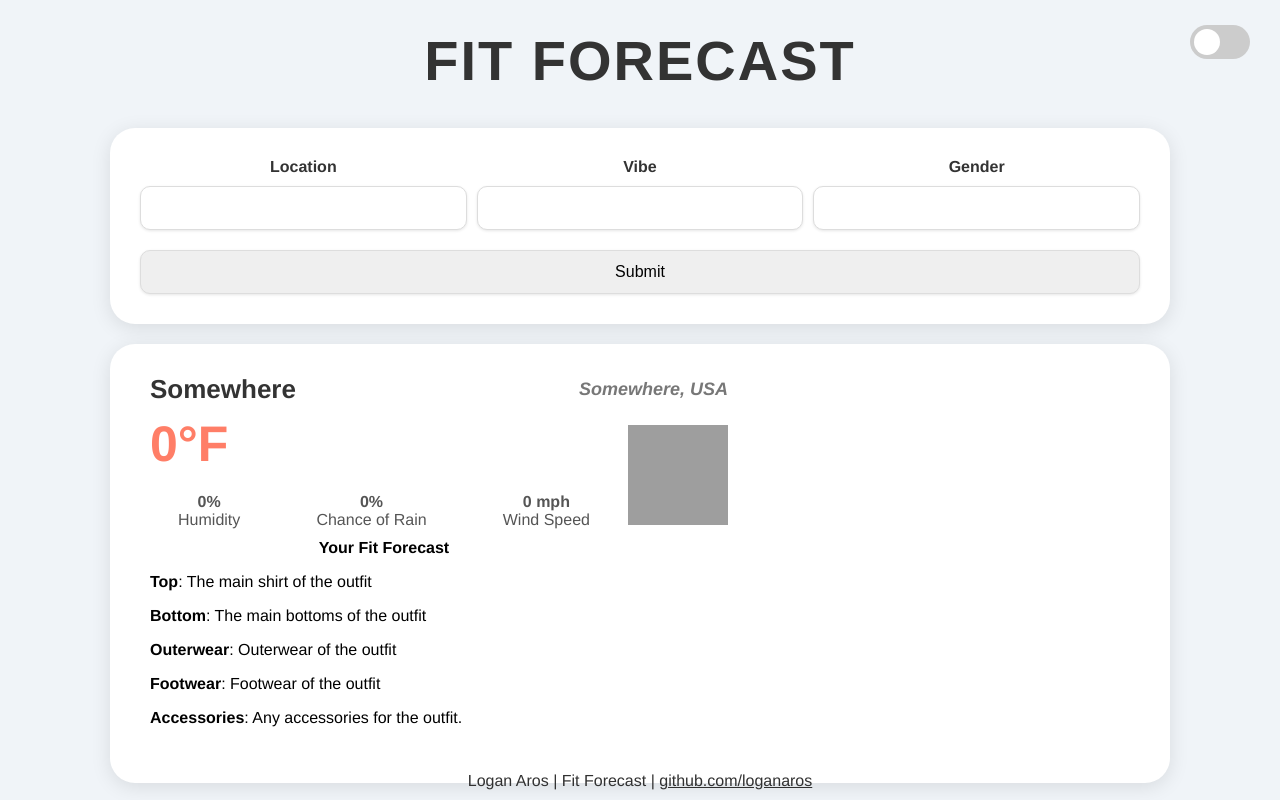
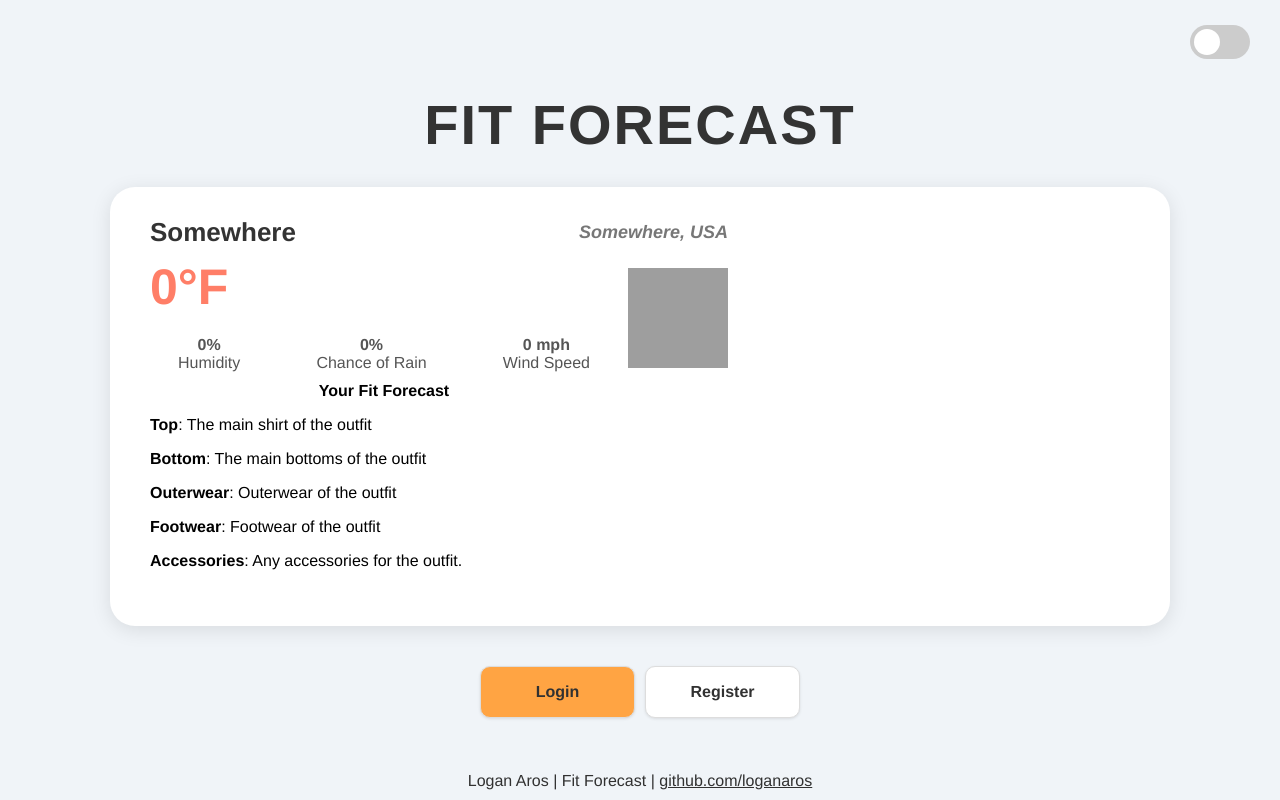
Before and after one commit to loganaros/FitForecast, a Flask app: page / in a window 1280 px wide. Run offline with Flask 3, Linux system fonts and the light colour scheme; grey boxes are pictures that could not be loaded.

Commit message:
created login/register/logout routes and methods, db storage for users and models

```diff
--- a/app.py
+++ b/app.py
@@ -4,9 +4,14 @@ from models import connect_db, db, User
 import requests, openai, re, json
 from secret_keys import API_KEY, GPT_KEY, SECRET_KEY
 
+EXTERNAL_URI = "postgresql://logabeast11:wAIcCg25vqQRpypkaeNv5UDpWSR4P8MR@dpg-csaqv4qj1k6c73cs4sd0-a.oregon-postgres.render.com/ffdb_zvkc"
+INTERNAL_URI = "postgresql://logabeast11:wAIcCg25vqQRpypkaeNv5UDpWSR4P8MR@dpg-csaqv4qj1k6c73cs4sd0-a/ffdb_zvkc"
+
+DATABASE_URI = INTERNAL_URI
+
 app = Flask(__name__)
 app.app_context().push()
-app.config["SQLALCHEMY_DATABASE_URI"] = "postgresql://logabeast11:wAIcCg25vqQRpypkaeNv5UDpWSR4P8MR@dpg-csaqv4qj1k6c73cs4sd0-a/ffdb_zvkc"
+app.config["SQLALCHEMY_DATABASE_URI"] = DATABASE_URI
 app.config["SQLALCHEMY_TRACK_MODIFICATIONS"] = False
 app.config["SQLALCHEMY_ECHO"] = True
 app.config['SECRET_KEY'] = SECRET_KEY
@@ -69,39 +74,43 @@ def home():
 
     form = CustomizeForm()
 
-    # Handle form submission
-    if form.validate_on_submit():
+    if "user_id" in session:
+        # Handle form submission
+        if form.validate_on_submit():
 
-        # Get input data from form
-        location = form.location.data
-        vibe = form.vibe.data
-        gender = form.gender.data
+            # Get input data from form
+            location = form.location.data
+            vibe = form.vibe.data
+            gender = form.gender.data
 
-        # Extract data from response
-        forecast_res = requests.get(f"{BASE_URL}/forecast.json", params={"key": API_KEY, "q": location})
-        forecast_data = forecast_res.json()
+            # Extract data from response
+            forecast_res = requests.get(f"{BASE_URL}/forecast.json", params={"key": API_KEY, "q": location})
+            forecast_data = forecast_res.json()
 
-        # Set variables from response data
-        temperature = forecast_data["current"]["temp_f"]
-        city_name = forecast_data["location"]["name"]
-        icon_url = forecast_data["current"]["condition"]["icon"]
-        rain_chance = forecast_data["forecast"]["forecastday"][0]["day"]["daily_chance_of_rain"]
-        humidity = forecast_data["current"]["humidity"]
-        wind_speed = forecast_data["current"]["wind_mph"]
-        region = forecast_data["location"]["region"]
-        country = forecast_data["location"]["country"]
+            # Set variables from response data
+            temperature = forecast_data["current"]["temp_f"]
+            city_name = forecast_data["location"]["name"]
+            icon_url = forecast_data["current"]["condition"]["icon"]
+            rain_chance = forecast_data["forecast"]["forecastday"][0]["day"]["daily_chance_of_rain"]
+            humidity = forecast_data["current"]["humidity"]
+            wind_speed = forecast_data["current"]["wind_mph"]
+            region = forecast_data["location"]["region"]
+            country = forecast_data["location"]["country"]
 
-        # Get image and outfit recommendation in JSON format
-        outfit_recommendation, image_url = get_outfit_recommendation(location, vibe, gender, forecast_data["forecast"]["forecastday"][0]["day"]["daily_will_it_rain"], forecast_data["current"]["temp_f"], forecast_data["current"]["condition"]["text"])
-        outfit_json = json.loads(outfit_recommendation)
+            # Get image and outfit recommendation in JSON format
+            outfit_recommendation, image_url = get_outfit_recommendation(location, vibe, gender, forecast_data["forecast"]["forecastday"][0]["day"]["daily_will_it_rain"], forecast_data["current"]["temp_f"], forecast_data["current"]["condition"]["text"])
+            outfit_json = json.loads(outfit_recommendation)
 
-        return render_template("index.html", form=form, image_url=image_url, region=region, country=country, wind_speed=wind_speed, humidity=humidity, temperature=temperature, city_name=city_name, icon_url=icon_url, rain_chance=rain_chance, outfit=outfit_json)
+            return render_template("index.html", form=form, image_url=image_url, region=region, country=country, wind_speed=wind_speed, humidity=humidity, temperature=temperature, city_name=city_name, icon_url=icon_url, rain_chance=rain_chance, outfit=outfit_json)
 
     return render_template("index.html", form=form, outfit=example_outfit, region="Somewhere", country="USA", wind_speed=0, humidity=0, temperature=0, city_name="Somewhere", rain_chance=0, icon_url="https://cdn.weatherapi.com/weather/64x64/day/113.png")
 
 @app.route("/register", methods=["GET", "POST"])
 def register():
     # registration
+
+    if "user_id" in session:
+        return redirect("/")
 
     form = RegisterForm()
 
@@ -110,12 +119,16 @@ def register():
         pwd = form.password.data
 
         user = User.register(username, pwd)
-        db.session.add(user)
-        db.session.commit()
+        try:
+            db.session.add(user)
+            db.session.commit()
 
-        session["user_id"] = user.id
+            session["user_id"] = user.id
 
-        return redirect("/")
+            return redirect("/")
+        except:
+            form.username.errors = ["Username already taken!"]
+            return render_template("register.html", form=form)
 
     else:
         return render_template("register.html", form=form)
@@ -123,6 +136,9 @@ def register():
 @app.route("/login", methods=["GET", "POST"])
 def login():
     # login
+
+    if "user_id" in session:
+        return redirect("/")
 
     form = LoginForm()
 
@@ -132,5 +148,20 @@ def login():
 
         user = User.authenticate(username, pwd)
 
-    else:
-        return render_template("login.html", form=form)
+        if user:
+            session["user_id"] = user.id
+            return redirect("/")
+
+        else:
+            form.username.errors = ["Incorrect username/password"]
+
+    return render_template("login.html", form=form)
+
+
+@app.route("/logout")
+def logout():
+    if "user_id" in session:
+        session.pop('user_id')
+        return redirect("/")
+
+    return redirect("/")
--- a/static/dark_mode.css
+++ b/static/dark_mode.css
@@ -46,6 +46,7 @@ h1 {
     gap: 20px;
     align-items: center;
     margin-top: 20px;
+    margin-bottom: 40px;
     width: 100%;
     color: #ffffff;
 }
@@ -161,6 +162,13 @@ h1 {
     gap: 10px;
 }
 
+.login-inputs-container {
+    display: grid;
+    grid-template-columns: repeat(2, 1fr);
+    align-items: center;
+    gap: 10px;
+}
+
 .form-group {
     margin-top: 20px;
 }
@@ -231,6 +239,58 @@ h1 {
     display: none;
 }
 
+.button-container {
+    width: 25%;
+    display: grid;
+    grid-template-columns: repeat(2, 1fr);
+    align-items: center;
+    gap: 10px;
+}
+
+.login-button {
+    text-align: center;
+    padding: 16px;
+    font-size: 16px;
+    font-weight: 600;
+    border: none;
+    border-radius: 10px;
+    outline: none;
+    background-color: #da8122;
+    color: #ffffff;
+    box-shadow: 0 2px 10px rgba(0, 0, 0, 0.2);
+    transition: background-color 0.3s ease, box-shadow 0.3s ease;
+    box-sizing: border-box;
+}
+
+.register-button {
+    text-align: center;
+    padding: 16px;
+    font-size: 16px;
+    font-weight: 600;
+    border: none;
+    border-radius: 10px;
+    outline: none;
+    background-color: #727272;
+    color: #ffffff;
+    box-shadow: 0 2px 10px rgba(0, 0, 0, 0.2);
+    transition: background-color 0.3s ease, box-shadow 0.3s ease;
+    box-sizing: border-box;
+}
+
+.logout-button {
+    text-align: center;
+    padding: 16px;
+    font-size: 16px;
+    font-weight: 600;
+    border: none;
+    border-radius: 10px;
+    outline: none;
+    background-color: #cd2d2d;
+    color: #ffffff;
+    box-shadow: 0 2px 10px rgba(0, 0, 0, 0.2);
+    transition: background-color 0.3s ease, box-shadow 0.3s ease;
+    box-sizing: border-box;
+}
 /* dark mode toggle switch */
 
 .switch {
--- a/static/light_mode.css
+++ b/static/light_mode.css
@@ -44,6 +44,7 @@ h1 {
     gap: 20px;
     align-items: center;
     margin-top: 20px;
+    margin-bottom: 40px;
     width: 100%;
 }
 
@@ -154,6 +155,13 @@ h1 {
     gap: 10px;
 }
 
+.login-inputs-container {
+    display: grid;
+    grid-template-columns: repeat(2, 1fr);
+    align-items: center;
+    gap: 10px;
+}
+
 .form-group {
     margin-top: 20px;
 }
@@ -225,6 +233,59 @@ h1 {
     display: none;
 }
 
+.button-container {
+    width: 25%;
+    display: grid;
+    grid-template-columns: repeat(2, 1fr);
+    align-items: center;
+    gap: 10px;
+}
+
+.login-button {
+    text-align: center;
+    padding: 16px;
+    font-size: 16px;
+    font-weight: 600;
+    border: 1px solid #ddd;
+    border-radius: 10px;
+    background-color: #ffa443;
+    outline: none;
+    text-decoration: none;
+    transition: border-color 0.3s ease, box-shadow 0.3s ease;
+    box-shadow: 0 1px 3px rgba(0, 0, 0, 0.1);
+    box-sizing: border-box;
+}
+
+.register-button {
+    text-align: center;
+    padding: 16px;
+    font-size: 16px;
+    font-weight: 600;
+    border: 1px solid #ddd;
+    border-radius: 10px;
+    background-color: #ffffff;
+    outline: none;
+    text-decoration: none;
+    transition: border-color 0.3s ease, box-shadow 0.3s ease;
+    box-shadow: 0 1px 3px rgba(0, 0, 0, 0.1);
+    box-sizing: border-box;
+}
+
+.logout-button {
+    text-align: center;
+    padding: 16px;
+    font-size: 16px;
+    font-weight: 600;
+    border: 1px solid #ddd;
+    border-radius: 10px;
+    background-color: #f35f5f;
+    outline: none;
+    text-decoration: none;
+    transition: border-color 0.3s ease, box-shadow 0.3s ease;
+    box-shadow: 0 1px 3px rgba(0, 0, 0, 0.1);
+    box-sizing: border-box;
+}
+
 /* dark mode toggle switch */
 
 .switch {
--- a/templates/index.html
+++ b/templates/index.html
@@ -70,6 +70,7 @@
             </label>
         </div>
     </div>
+    {% if 'user_id' in session %}
     <form method="post" action="/" class="input-container">
         {{ form.hidden_tag() }}
         <div class="text-inputs-container">
@@ -90,6 +91,7 @@
             {{ form.submit(class_='btn btn-primary') }}
         </div>
     </form>
+    {% endif %}
     <!-- Skeleton Loader -->
     <div id="loading-skeleton" class="weather-card hidden">
         <div class="content">
@@ -160,6 +162,14 @@
             <img class="outfit-image" src="{{ image_url }}">
         </div>
     </div>
+    <div class="button-container">
+        {% if 'user_id' not in session %}
+        <a href="/login" class="login-button">Login</a>
+        <a href="/register" class="register-button">Register</a>
+        {% elif 'user_id' in session %}
+        <a href="/logout" class="logout-button">Log Out</a>
+        {% endif %}
+    </div>
 </body>
 <footer>
     Logan Aros | Fit Forecast | <a href="github.com/loganaros">github.com/loganaros</a>
```
Also changed, not shown: templates/login.html (+11 -1 lines), templates/register.html (+11 -1 lines).
